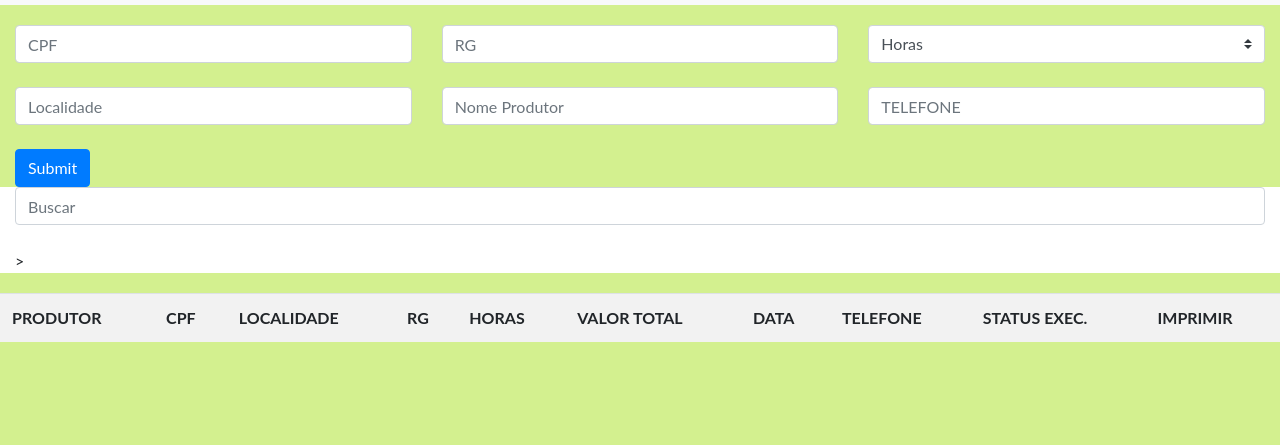
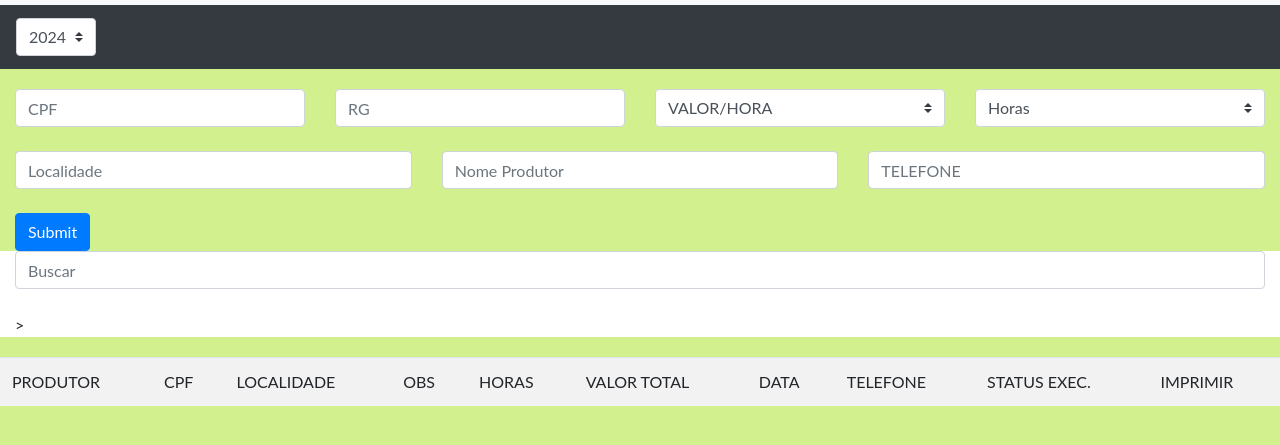
Before and after one commit to jonaslimav/agricultura.oros, a website: page vamosplantar/vamosplantar2023.html in a window 1280 px wide. Shown: the part 121-566 px from the top of the page. Drawn offline with nearby package versions, Linux system fonts and the light colour scheme; no server answers; sample sign-in values are in the browser's storage.

Commit message:
mudancas trator 2024

```diff
--- a/vamosplantar/controler/controlTrator2023.js
+++ b/vamosplantar/controler/controlTrator2023.js
@@ -12,10 +12,10 @@ firebase.initializeApp(firebaseConfig);
 
 window.onload = listar;
 
-var valor= 90.0;
 
 function InserirProtocolo() {
     var data= dataAtualFormatada();
+    var valor= document.getElementById("valor").value;
 
 
    var cpf = document.getElementById("cpf").value
@@ -94,6 +94,10 @@ function listar() {
 
     }
 
+
+    var ano= document.getElementById("ano").value;
+
+
     var tblUsers = document.getElementById('tbl_users_list');
     var databaseRef = firebase.database().ref('trator2023/');
     var rowIndex = 1;
@@ -101,11 +105,35 @@ function listar() {
     var dias=0;
     var dataAnt;
     var val=0;
+    tblUsers.innerHTML = `<tr>
+    <td scope="col">PRODUTOR</td>
+    <td scope="col">CPF</td>
+    <td scope="col">LOCALIDADE</td>
+    <td scope="col">OBS</td>
+    <td scope="col">HORAS</td>
+    <td scope="col">VALOR TOTAL</td>
+    <td scope="col">DATA</td>
+    <td scope="col"> TELEFONE</td>
+    <td scope="col"> STATUS EXEC.</td>
+    <td scope="col">IMPRIMIR</td>
+
+
+</tr> `;
     databaseRef.orderByChild("date").once('value', function (snapshot) {
 
         snapshot.forEach(function (childSnapshot) {
+
             var childKey = childSnapshot.key;
             var childData = childSnapshot.val();
+            var ano= document.getElementById("ano").value;
+
+           var anoN = String(childData.dataAtual).slice(-4);
+            if(ano==anoN){
+
+
+
+
+
             if(childData.status ==undefined){
                 childData.status = "";
             }
@@ -156,6 +184,7 @@ function listar() {
            val = val +childData.valorTotal;
             rowIndex = rowIndex + 1;
             horasTr = horasTr+Number(childData.horas);
+             }
         });
 
         document.getElementById("inf").innerHTML=`<h6>PRODUTORES:&nbsp ${rowIndex-1} &nbsp &nbsp &nbsp QUANT. HORAS A EXECUTAR:&nbsp ${horasTr.toFixed(2)} &nbsp &nbsp &nbsp &nbsp VALOR TOTAL&nbsp:${(val).toLocaleString('pt-br',{style: 'currency', currency: 'BRL'})}</h6>`;
@@ -298,6 +327,10 @@ function listarfiltro() {
         snapshot.forEach(function (childSnapshot) {
             var childKey = childSnapshot.key;
             var childData = childSnapshot.val();
+            var ano= document.getElementById("ano").value;
+
+            var anoN = String(childData.dataAtual).slice(-4);
+             if(ano==anoN){
 
             if((String(childData.cpf).includes(String(item).toUpperCase())||String(childData.nomeProdutor).includes(String(item).toUpperCase())||String(childData.localidade).includes(String(item).toUpperCase())||String(childData.status).includes(String(item).toUpperCase()))){
                 var row = tblUsers.insertRow(rowIndex);
@@ -338,7 +371,7 @@ function listarfiltro() {
             rowIndex = rowIndex + 1;
             horasTr = horasTr+Number(childData.horas);
             }
-            });
+         } });
 
         document.getElementById("inf").innerHTML=`<h6>PRODUTORES:&nbsp ${rowIndex-1} &nbsp &nbsp &nbsp QUANT. HORAS:&nbsp ${horasTr.toFixed(2)} &nbsp &nbsp &nbsp DIAS:&nbsp${dias}&nbsp &nbsp &nbsp VALOR TOTAL&nbsp:${(horasTr*valor).toLocaleString('pt-br',{style: 'currency', currency: 'BRL'})}</h6>`;
     });
--- a/vamosplantar/vamosplantar2023.html
+++ b/vamosplantar/vamosplantar2023.html
@@ -42,7 +42,25 @@
       </nav>
 
 
+      <div id="menu2">
+        <nav class="navbar navbar-expand-lg navbar-dark bg-dark">
 
+
+            <div class="navbar-brand" id="navbarNavDropdown">
+              <ul class="navbar-nav">
+                <li class="nav-item">
+
+                    <select class="custom-select" id="ano" onchange="listar()">
+                        <option value ="2024" selected>2024</option>
+                        <option value="2023">2023</option>
+
+                    </select>
+                        </li>
+
+              </ul>
+            </div>
+          </nav>
+       </div>
     <div id= "geral" style="margin-top: 20px;">
         <div id="form">
         <form  class="container col-12" action="javascript:InserirProtocolo();">
@@ -54,8 +72,14 @@
                     </div>
                     <div class="col">
                         <input class="form-control" placeholder="RG" type="text" id="rg" ><br>
-                    </div>
+                    </div>  <div class="col">
 
+                    <select class="custom-select" id="valor">
+                        <option selected>VALOR/HORA</option>
+                        <option value="100"> R$200/ hora </option>
+                        <option value="110"> R$220/ hora</option>
+
+                    </select><br></div>
                     <div class="col">
                         <select class="custom-select" id="horas">
                             <option selected>Horas</option>
@@ -72,6 +96,7 @@
 
 
                         </select><br>
+
                     </div>
                 </div>
                 <div class="row">
```
